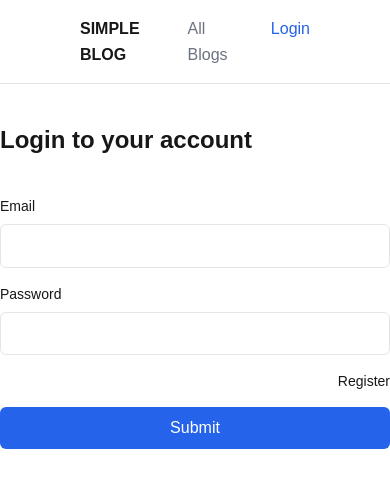
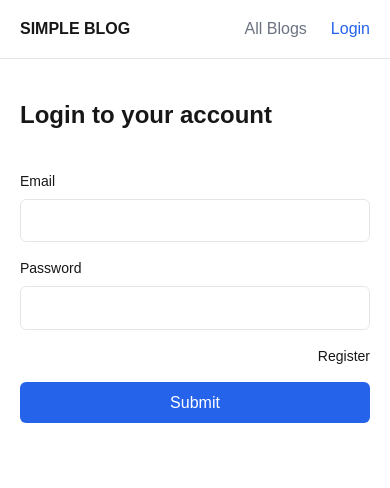
Before and after one commit to cottonBuds211/simple-blog, a Next.js app: page /login in a window 390 px wide. Shown: the top 488 px of the page. Built offline with nearby package versions, Linux system fonts and the light colour scheme; no server answers.

Commit message:
responsiveness

```diff
--- a/src/app/layout.tsx
+++ b/src/app/layout.tsx
@@ -19,7 +19,7 @@ export default function RootLayout({
         <Providers>
           <div className="antialiased  box-border h-screen ">
             <Nav />
-            <main className="max-w-[80ch] mx-auto mt-10">{children}</main>
+            <main className="max-w-[80ch] mx-5 md:mx-auto mt-10">{children}</main>
           </div>
         </Providers>
       </body>
--- a/src/features/blog/components/BlogPage.tsx
+++ b/src/features/blog/components/BlogPage.tsx
@@ -63,7 +63,7 @@ export default function BlogPage({ blog }: { blog: BlogData }) {
             </div>
           )}
         </span>
-        <span className="flex gap-4 text-sm text-muted">
+        <span className="flex flex-col md:flex-row md:gap-4 text-sm text-muted">
           <p>
             Author:{" "}
             <span className="text-accent/80">{blog.author!.firstName}</span>
--- a/src/ui/Nav.tsx
+++ b/src/ui/Nav.tsx
@@ -24,8 +24,8 @@ export default function Nav() {
   };
 
   return (
-    <nav className=" hover:cursor-pointer w-full h-fit border-b py-4 px-20 border-black/10">
-      <span className="flex justify-between max-w-[100ch] w-full mx-auto">
+    <nav className=" hover:cursor-pointer w-full h-fit border-b py-4 px-5 lg:px-20 border-black/10">
+      <span className="flex justify-between max-w-[100ch] w-full">
         <Link href="/" className="font-bold uppercase">
           Simple Blog
         </Link>
```
